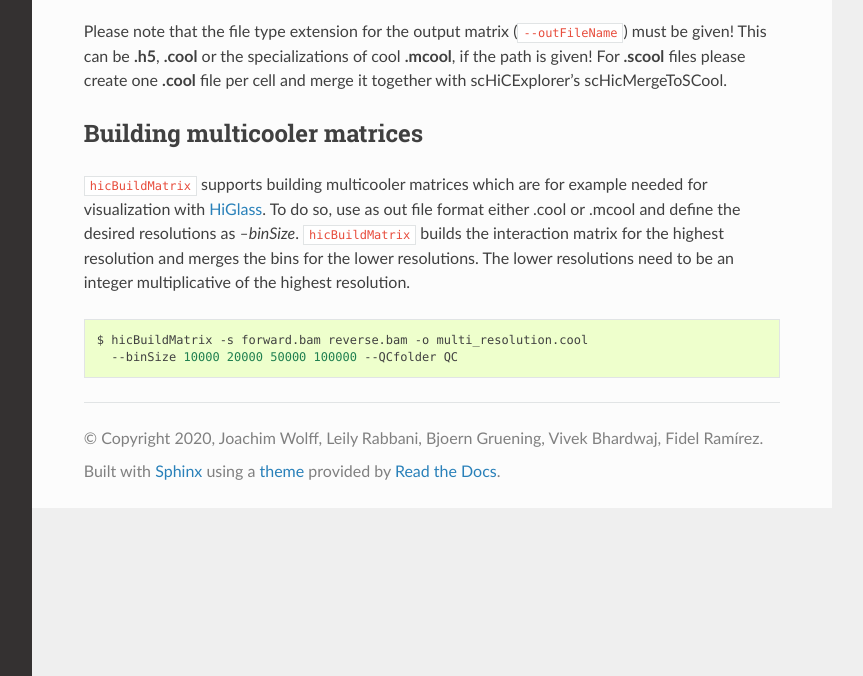
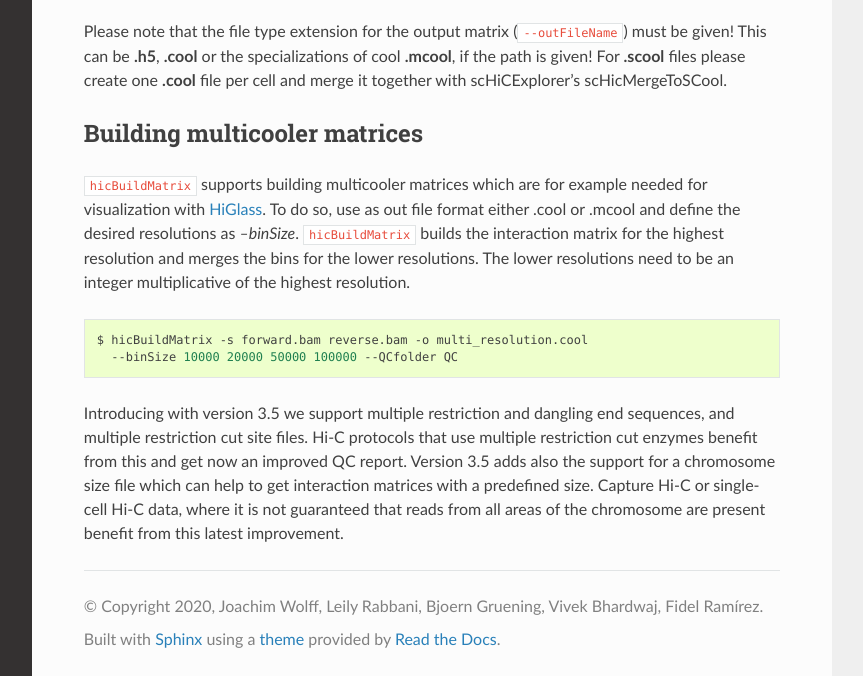
Before and after one commit to deeptools/HiCExplorer, a Sphinx documentation site: the page built from docs/content/tools/hicBuildMatrix.rst, in a window 1280 px wide and 940 px high, cut to the strip 264-940 px from the top of the window. Shown: the whole strip, without its empty margins (268-1131 px from the left). Built offline with Sphinx 7.4.7 and the Read the Docs theme 2.0.0, drawn with Linux system fonts in a browser that asks for light colours.

Commit message:
Extend docs for hicBuildMatrix

```diff
--- a/docs/content/tools/hicBuildMatrix.rst
+++ b/docs/content/tools/hicBuildMatrix.rst
@@ -23,3 +23,8 @@ The lower resolutions need to be an integer multiplicative of the highest resolu
 
     $ hicBuildMatrix -s forward.bam reverse.bam -o multi_resolution.cool
       --binSize 10000 20000 50000 100000 --QCfolder QC
+
+Introducing with version 3.5 we support multiple restriction and dangling end sequences, and multiple restriction cut site files.
+Hi-C protocols that use multiple restriction cut enzymes benefit from this and get now an improved QC report.
+Version 3.5 adds also the support for a chromosome size file which can help to get interaction matrices with a predefined size. Capture Hi-C or
+single-cell Hi-C data, where it is not guaranteed that reads from all areas of the chromosome are present benefit from this latest improvement.
```
